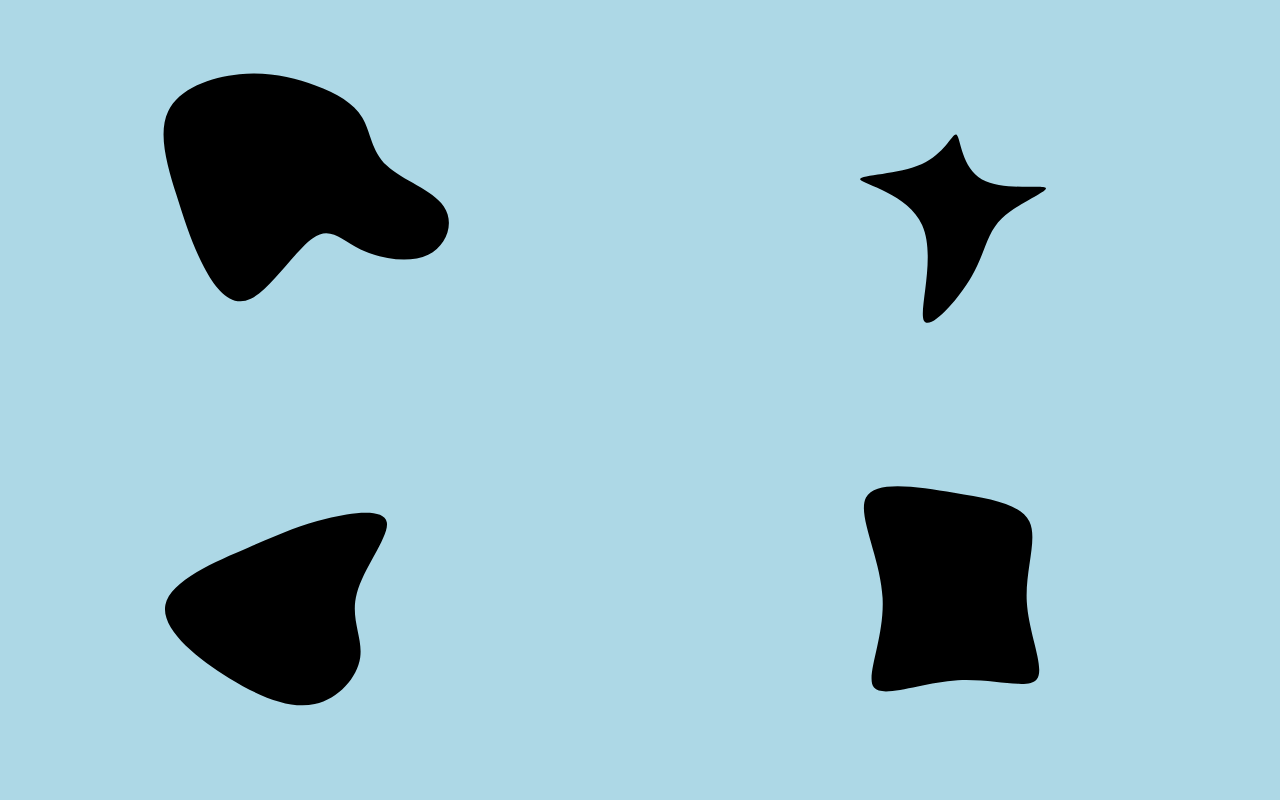
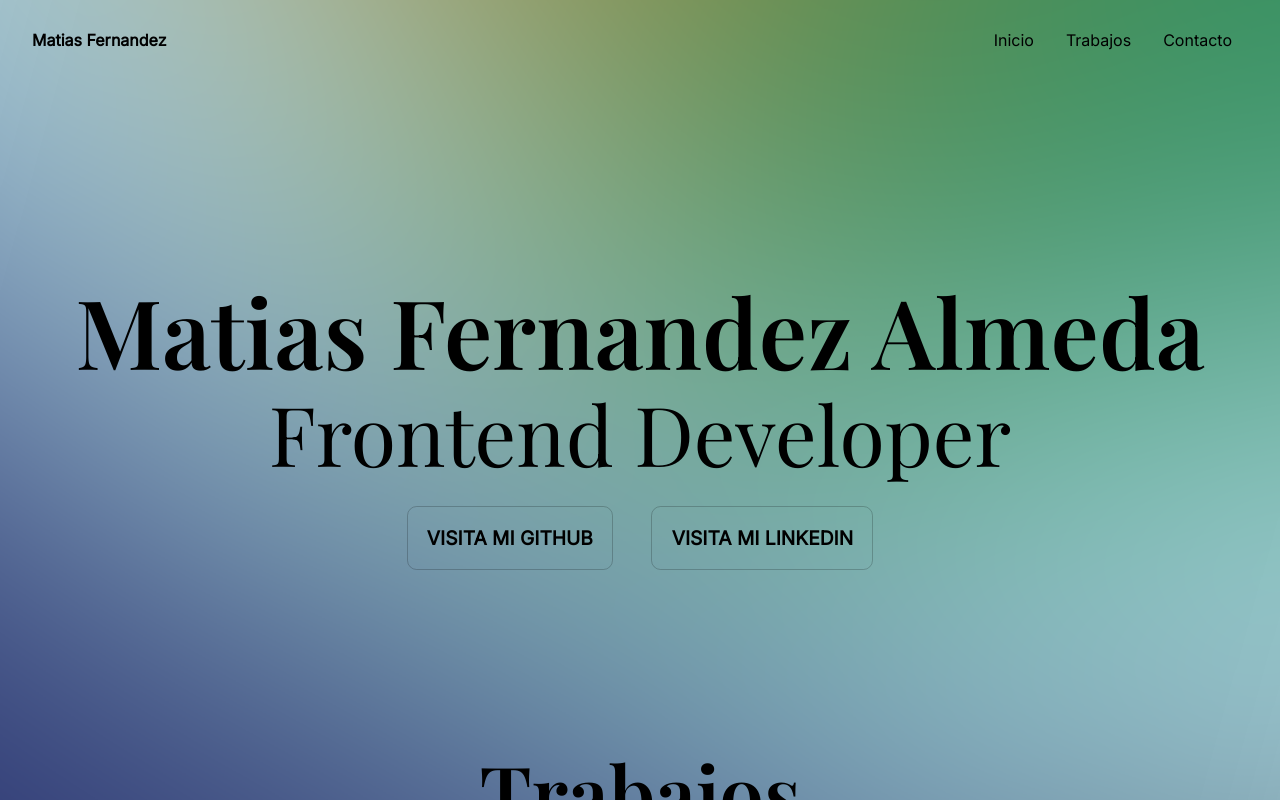
Before and after one commit to MatiasFernandez-A/Portfolioweb, a React (Create React App) app: page / in a window 1280 px wide. Shown: the top 800 px of the page. Built offline with nearby package versions, Linux system fonts and the light colour scheme; a web font is replaced by a local one.

Commit message:
Agregando animacion de circulos

```diff
--- a/src/components/CirclesContainer/CirclesContainer.css
+++ b/src/components/CirclesContainer/CirclesContainer.css
@@ -6,25 +6,51 @@
     left: 0;
     background-color: lightblue;
     z-index: 1;
+    filter: blur(70px);
+    animation: circulo1 20s linear infinite both;
+
 }
 .circulos .circulo{
     position: absolute;
     height: 50%;
     width: 50%;
+    animation: circulo1 100s linear infinite both;
 }
+
 .circulos .circulo1{
     top: 0%;
     left: 0%;
+}
+@keyframes circulo1{
+    /* ponerlo a lo ultimo del css */
+    from{
+        transform: rotate(0deg) scale(3);
+    }
+    to{
+        transform: rotate(360deg) scale(3);
+    }
+}
+.circulos .circulo1 .path{
+    fill: seagreen;
 }
 .circulos .circulo2{
     top: 0%;
     right: 0%;
 }
+.circulos .circulo2 .path{
+    fill: black;
+}
 .circulos .circulo3{
     bottom: 0%;
     left: 0%;
+}
+.circulos .circulo3 .path{
+    fill: rgb(171, 135, 51);
 }
 .circulos .circulo4{
     bottom: 0%;
     right: 0%;
 }
+.circulos .circulo4 .path{
+    fill: rgb(43, 52, 113);
+}
--- a/src/components/CirclesContainer/CirclesContainer.jsx
+++ b/src/components/CirclesContainer/CirclesContainer.jsx
@@ -5,16 +5,16 @@ function CirclesContainer() {
     return (
         <div className="circulos">
             <svg className='circulo circulo1' viewBox="0 0 200 200" xmlns="http://www.w3.org/2000/svg">
-                <path d="M21.1,-41.3C25.4,-34.1,25.6,-24.5,33.4,-17.2C41.1,-9.9,56.3,-5,61.9,3.2C67.5,11.4,63.4,22.8,54.1,27.4C44.8,31.9,30.2,29.5,20.3,24.8C10.5,20,5.2,12.9,-3.6,19.1C-12.3,25.2,-24.7,44.6,-34.6,49.4C-44.6,54.2,-52.2,44.4,-57.9,33.7C-63.6,23,-67.4,11.5,-71.8,-2.6C-76.2,-16.6,-81.3,-33.2,-75.9,-44.4C-70.5,-55.7,-54.7,-61.5,-40.3,-62.9C-25.9,-64.3,-13,-61.2,-2.3,-57.3C8.4,-53.3,16.8,-48.5,21.1,-41.3Z" transform="translate(100 100)" />
+                <path className='path' d="M21.1,-41.3C25.4,-34.1,25.6,-24.5,33.4,-17.2C41.1,-9.9,56.3,-5,61.9,3.2C67.5,11.4,63.4,22.8,54.1,27.4C44.8,31.9,30.2,29.5,20.3,24.8C10.5,20,5.2,12.9,-3.6,19.1C-12.3,25.2,-24.7,44.6,-34.6,49.4C-44.6,54.2,-52.2,44.4,-57.9,33.7C-63.6,23,-67.4,11.5,-71.8,-2.6C-76.2,-16.6,-81.3,-33.2,-75.9,-44.4C-70.5,-55.7,-54.7,-61.5,-40.3,-62.9C-25.9,-64.3,-13,-61.2,-2.3,-57.3C8.4,-53.3,16.8,-48.5,21.1,-41.3Z" transform="translate(100 100)" />
             </svg>
             <svg className='circulo circulo2' viewBox="0 0 200 200" xmlns="http://www.w3.org/2000/svg">
-                <path d="M11,-10.3C21.1,-4.6,40.9,-7.6,42.8,-6.1C44.8,-4.6,29,1.5,21,9.1C13,16.8,12.9,26,5.8,38.2C-1.3,50.5,-15.4,65.8,-18.1,60.2C-20.7,54.7,-11.9,28.2,-18.9,12.6C-25.8,-3,-48.6,-7.8,-49.9,-10.2C-51.1,-12.6,-30.9,-12.6,-19,-18C-7,-23.5,-3.5,-34.3,-1.6,-32.5C0.4,-30.6,0.8,-16.1,11,-10.3Z" transform="translate(100 100)" />
+                <path className='path' d="M11,-10.3C21.1,-4.6,40.9,-7.6,42.8,-6.1C44.8,-4.6,29,1.5,21,9.1C13,16.8,12.9,26,5.8,38.2C-1.3,50.5,-15.4,65.8,-18.1,60.2C-20.7,54.7,-11.9,28.2,-18.9,12.6C-25.8,-3,-48.6,-7.8,-49.9,-10.2C-51.1,-12.6,-30.9,-12.6,-19,-18C-7,-23.5,-3.5,-34.3,-1.6,-32.5C0.4,-30.6,0.8,-16.1,11,-10.3Z" transform="translate(100 100)" />
             </svg>
             <svg className='circulo circulo3' viewBox="0 0 200 200" xmlns="http://www.w3.org/2000/svg">
-                <path d="M33.4,-38.9C34.8,-32,21.7,-16,18.4,-3.3C15,9.3,21.5,18.7,20.1,28.7C18.7,38.7,9.3,49.4,-2.6,52C-14.5,54.6,-29.1,49.1,-45.4,39.1C-61.7,29.1,-79.7,14.5,-77.3,2.4C-74.9,-9.7,-52,-19.4,-35.7,-26.3C-19.4,-33.3,-9.7,-37.5,3.1,-40.6C16,-43.8,32,-45.9,33.4,-38.9Z" transform="translate(100 100)" />
+                <path className='path' d="M33.4,-38.9C34.8,-32,21.7,-16,18.4,-3.3C15,9.3,21.5,18.7,20.1,28.7C18.7,38.7,9.3,49.4,-2.6,52C-14.5,54.6,-29.1,49.1,-45.4,39.1C-61.7,29.1,-79.7,14.5,-77.3,2.4C-74.9,-9.7,-52,-19.4,-35.7,-26.3C-19.4,-33.3,-9.7,-37.5,3.1,-40.6C16,-43.8,32,-45.9,33.4,-38.9Z" transform="translate(100 100)" />
             </svg>
             <svg className='circulo circulo4' viewBox="0 0 200 200" xmlns="http://www.w3.org/2000/svg">
-                <path d="M34.7,-39.2C39,-30.4,32.5,-15.2,33.4,0.9C34.3,17,42.7,34.1,38.4,39.6C34.1,45.1,17,39.1,-1.1,40.1C-19.2,41.2,-38.3,49.3,-43,43.8C-47.6,38.3,-37.7,19.2,-38.7,-1C-39.7,-21.2,-51.6,-42.4,-47,-51.2C-42.4,-60.1,-21.2,-56.6,-3,-53.6C15.2,-50.6,30.4,-48.1,34.7,-39.2Z" transform="translate(100 100)" />
+                <path className='path' d="M34.7,-39.2C39,-30.4,32.5,-15.2,33.4,0.9C34.3,17,42.7,34.1,38.4,39.6C34.1,45.1,17,39.1,-1.1,40.1C-19.2,41.2,-38.3,49.3,-43,43.8C-47.6,38.3,-37.7,19.2,-38.7,-1C-39.7,-21.2,-51.6,-42.4,-47,-51.2C-42.4,-60.1,-21.2,-56.6,-3,-53.6C15.2,-50.6,30.4,-48.1,34.7,-39.2Z" transform="translate(100 100)" />
             </svg>
         </div>
     )
--- a/src/components/FooterContainer/FooterContainer.css
+++ b/src/components/FooterContainer/FooterContainer.css
@@ -1,6 +1,7 @@
 .footer{
-/*     background-color: pink;
- */    padding: 2em 0;
+    padding: 2em 0;
     text-align: center;
+    position: relative;
+    z-index: 2;
 }
 .footer .span{}
--- a/src/components/InicioContainer/InicioContainer.jsx
+++ b/src/components/InicioContainer/InicioContainer.jsx
@@ -1,12 +1,8 @@
 import React from 'react'
-import CirclesContainer from '../CirclesContainer/CirclesContainer'
 import './InicioContainer.css'
-
-
 function InicioContainer() {
   return (
     <div className="seccion" id="inicio">
-            <CirclesContainer/>
       <section className="section info">
         <h2 className="h2">Matias Fernandez Almeda</h2>
         <h3 className="h3">Frontend Developer</h3>
--- a/src/components/MainContainer/MainContainer.css
+++ b/src/components/MainContainer/MainContainer.css
@@ -2,17 +2,15 @@ body{
     font-family: 'Inter', sans-serif;
 }
 .main{
-    background-color: lightgray;
     margin: o o 1em;
     text-align: center;
+    position: relative;
+    z-index: 2;
 }
 .seccion{
     width: 100%;
     min-height: 80vh;
-    background-color: lime;
     margin: 1em 0;
-    background-color: lightblue;
-
     display: flex;
     flex-flow: column wrap;
     justify-content: center;
--- a/src/components/NavBar/NavBar.css
+++ b/src/components/NavBar/NavBar.css
@@ -20,7 +20,8 @@ a{
     flex-flow: row wrap;
     justify-content: space-between;
     align-items: center;
-    background-color: lightblue;
+    position: relative;
+    z-index: 2;
 }
 .header .h1{
     /*font-family: 'Playfair Display', serif; */
@@ -39,11 +40,3 @@ a{
     font-family: 'Inter', sans-serif;
 }
 .header .li .a{}
-
-
-/*
-
-
-me quede en el minuto 42:37
-
-*/
```
Lines whose indentation alone changed are shown as unchanged.
